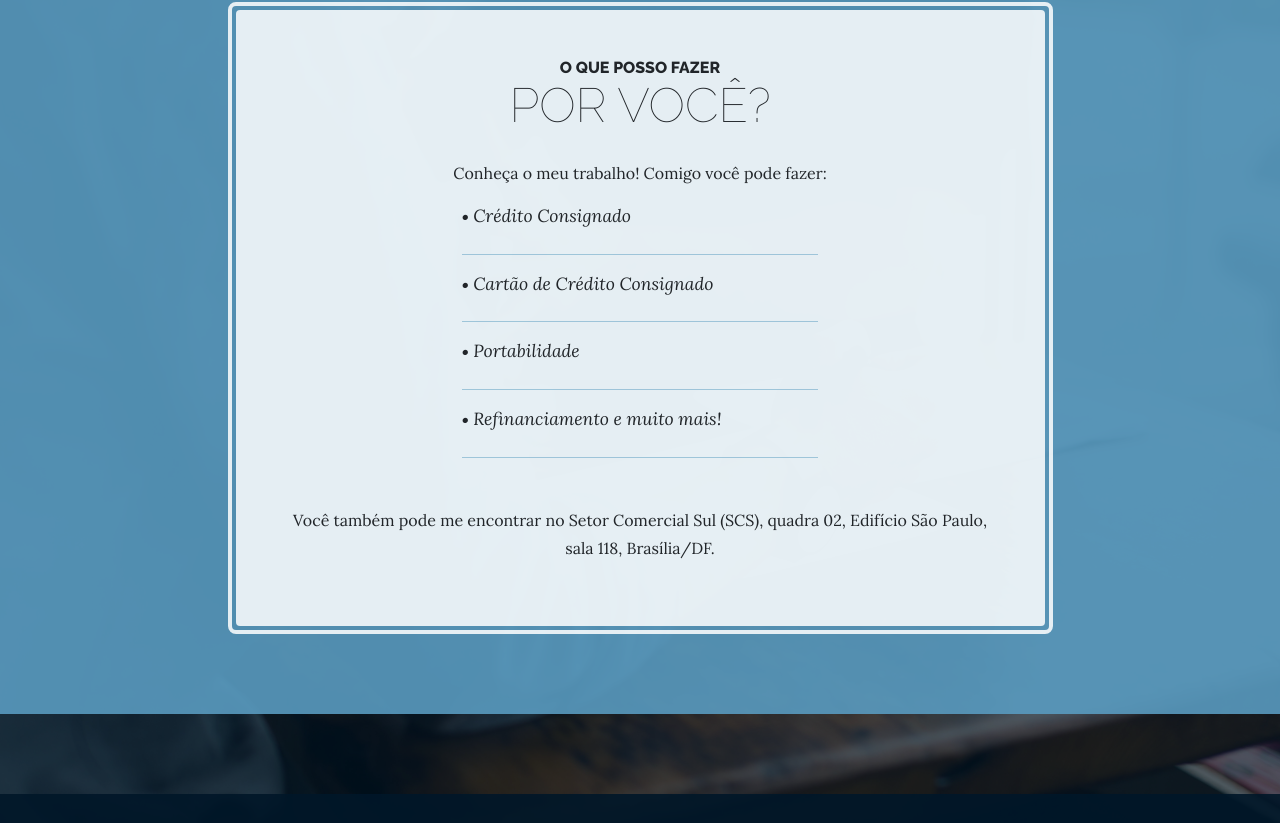
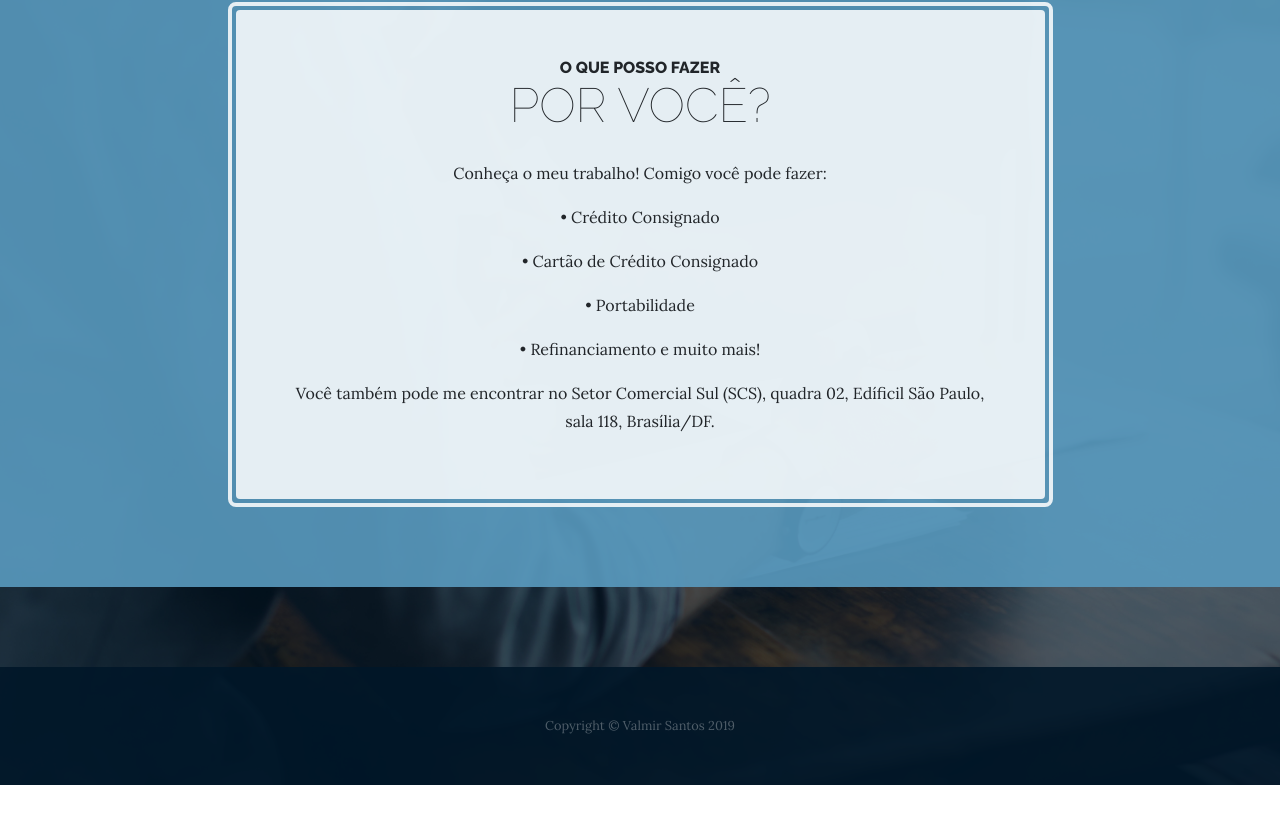
Before and after one commit to andersrodigrue/website-valmir, a website: page index.html in a window 1280 px wide. Shown: the part 987-1810 px from the top of the page. After the commit the page ends 1772 px from the top, so only its background shows below. Drawn offline with Linux system fonts and the light colour scheme.

Commit message:
Atualização

```diff
--- a/index.html
+++ b/index.html
@@ -67,13 +67,11 @@
               <span class="section-heading-lower">por você?</span>
             </h2>
             <p class="mb-0"><p>Conhe&ccedil;a o meu trabalho! Comigo voc&ecirc; pode fazer:</p>
-<ul class="list-unstyled list-hours mb-5 text-left mx-auto">
-  <li class="list-unstyled-item list-hours-item d-flex"><p>&bull;&nbsp;</p>Crédito Consignado</li>
-  <li class="list-unstyled-item list-hours-item d-flex"><p>&bull;&nbsp;</p>Cartão de Crédito Consignado</li>
-  <li class="list-unstyled-item list-hours-item d-flex"><p>&bull;&nbsp;</p>Portabilidade</li>
-  <li class="list-unstyled-item list-hours-item d-flex"><p>&bull;&nbsp;</p>Refinanciamento e muito mais!</li>
-</ul>
-<p>Voc&ecirc; tamb&eacute;m pode me encontrar no Setor Comercial Sul (SCS), quadra 02, Edif&iacute;cio S&atilde;o Paulo, sala 118, Bras&iacute;lia/DF.</p>
+<p>&bull; Cr&eacute;dito Consignado</p>
+<p>&bull; Cart&atilde;o de Cr&eacute;dito Consignado</p>
+<p>&bull; Portabilidade</p>
+<p>&bull; Refinanciamento e muito mais!</p>
+<p>Voc&ecirc; tamb&eacute;m pode me encontrar no Setor Comercial Sul (SCS), quadra 02, Ed&iacute;ficil S&atilde;o Paulo, sala 118, Bras&iacute;lia/DF.</p>
           </div>
         </div>
       </div>
```
